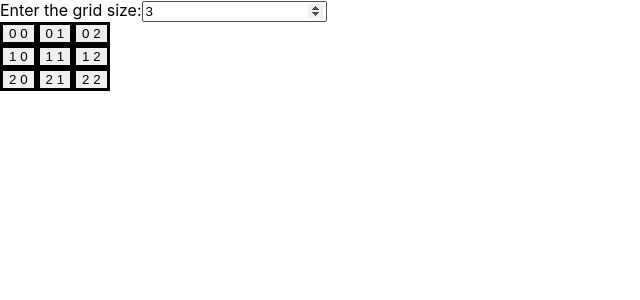
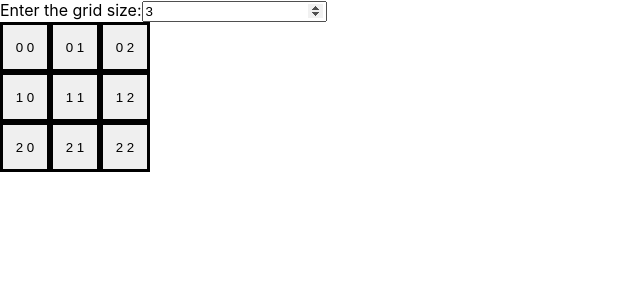
Before and after one commit to varundey/tic-tac-toe, a React (Create React App) app: page / in a window 1280 px wide. Shown: the top 300 px of the page, without its empty margins (0-640 px from the left). Built offline with nearby package versions, Linux system fonts and the light colour scheme.

Commit message:
Add height/width to matrix

```diff
--- a/src/styles/index.css
+++ b/src/styles/index.css
@@ -14,4 +14,6 @@ code {
 
 .square {
     border: solid;
+    height: 50px;
+    width: 50px;
 }
```
